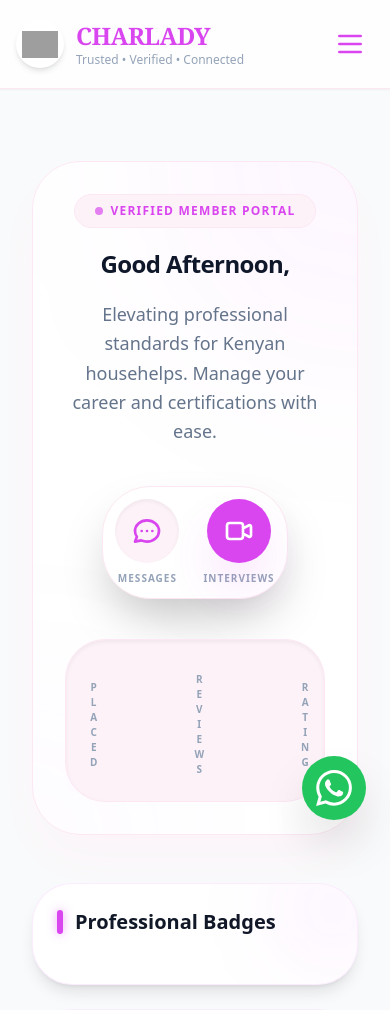
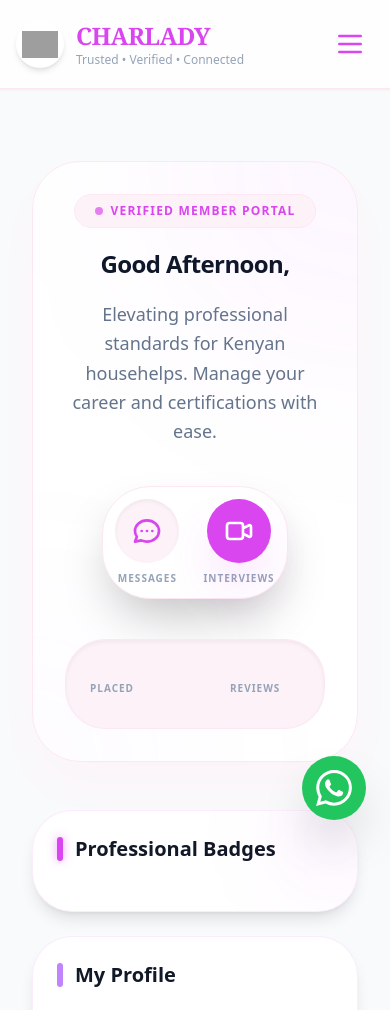
Before and after one commit to theo24-sys/omegaa, a Django app: template templates/dashboard/housekeeper_dashboard.html in a window 390 px wide. Shown: the top 1010 px of the page. Run offline with Django 5.2, Linux system fonts and the light colour scheme; the template is opened without the code that fills it, so the values that code supplies are empty; parts of the project's set-up code (start-up, migrations or seed data) failed here and were passed over; some libraries are stand-ins or nearby versions; grey boxes are pictures that could not be loaded.

Commit message:
fix(ux): fix dashboard word stacking on mobile and fix Didit webhook payload vendor_datac check

```diff
--- a/accounts/views_didit.py
+++ b/accounts/views_didit.py
@@ -126,7 +126,9 @@ def didit_webhook(request):
         event_type = data.get('event')
         session_data = data.get('session', {})
         session_id = session_data.get('id')
-        vendor_id = session_data.get('vendor_id')
+
+        # Didit API v3 uses vendor_data, but fallback to vendor_id just in case
+        vendor_id = session_data.get('vendor_data') or session_data.get('vendor_id')
         status = session_data.get('status')
 
         # ─── INPUT VALIDATION ──────────────────────────────────────────────
--- a/templates/dashboard/housekeeper_dashboard.html
+++ b/templates/dashboard/housekeeper_dashboard.html
@@ -111,17 +111,17 @@
                 <div class="flex items-center gap-12 w-full md:w-auto justify-around">
                     <div class="flex flex-col text-center">
                         <span class="text-3xl md:text-4xl font-black text-slate-900 leading-none">{{ applications.count }}</span>
-                        <span class="text-[10px] text-slate-400 uppercase font-bold tracking-widest mt-2">Placed</span>
+                        <span class="text-[10px] text-slate-400 uppercase font-bold tracking-widest mt-2 whitespace-nowrap">Placed</span>
                     </div>
                     <div class="w-px h-10 bg-pink-200"></div>
                     <div class="flex flex-col text-center">
                         <span class="text-3xl md:text-4xl font-black text-slate-900 leading-none">{{ review_count }}</span>
-                        <span class="text-[10px] text-slate-400 uppercase font-bold tracking-widest mt-2">Reviews</span>
+                        <span class="text-[10px] text-slate-400 uppercase font-bold tracking-widest mt-2 whitespace-nowrap">Reviews</span>
                     </div>
                     <div class="w-px h-10 bg-pink-200"></div>
                     <div class="flex flex-col text-center">
                         <span class="text-3xl md:text-4xl font-black text-slate-900 leading-none">{{ avg_rating|floatformat:1 }}</span>
-                        <span class="text-[10px] text-slate-400 uppercase font-bold tracking-widest mt-2">Rating</span>
+                        <span class="text-[10px] text-slate-400 uppercase font-bold tracking-widest mt-2 whitespace-nowrap">Rating</span>
                     </div>
                 </div>
             </div>
```
